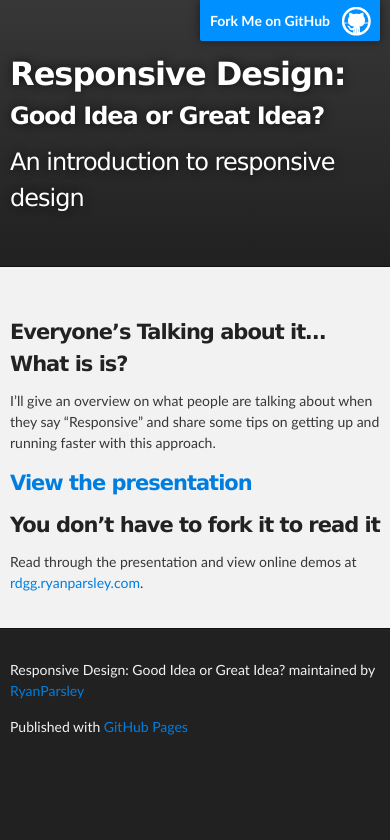
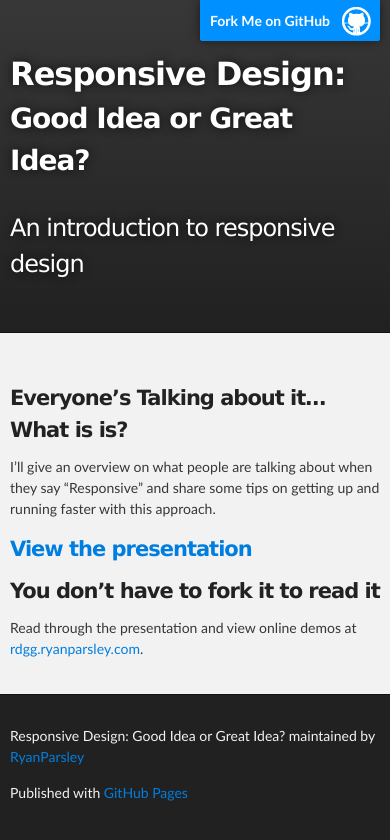
Before and after one commit to RyanParsley/ResponsiveDesign, a plain HTML site: page index.html in a window 390 px wide. Drawn offline with Linux system fonts and the light colour scheme.

Commit message:
moved the h1 span declaration out of the media query

```diff
--- a/stylesheets/stylesheet.css
+++ b/stylesheets/stylesheet.css
@@ -77,6 +77,11 @@ h1 {
   font-size: 36px;
   font-weight: 700;
 }
+h1 span{
+    font-size:28px;
+    display:block;
+    margin-bottom:28px;
+  }
 
 h2 {
   padding-bottom: 10px;
@@ -401,10 +406,6 @@ Small Device Styles
   h1 {
     font-size: 28px;
   }
-  h1 span{
-    font-size:24px;
-    display:block;
-  }
 
   h2 {
     font-size: 24px;
```
